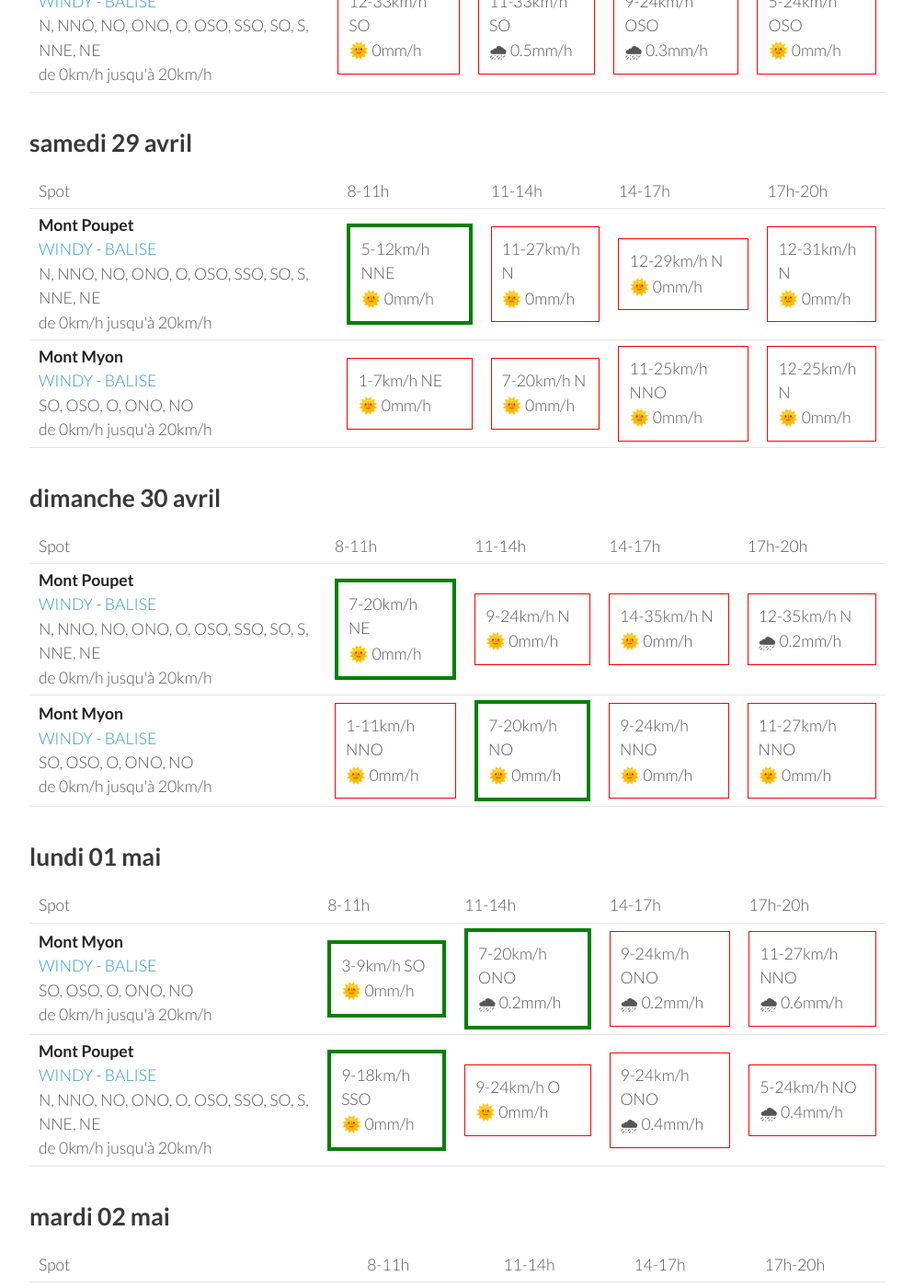
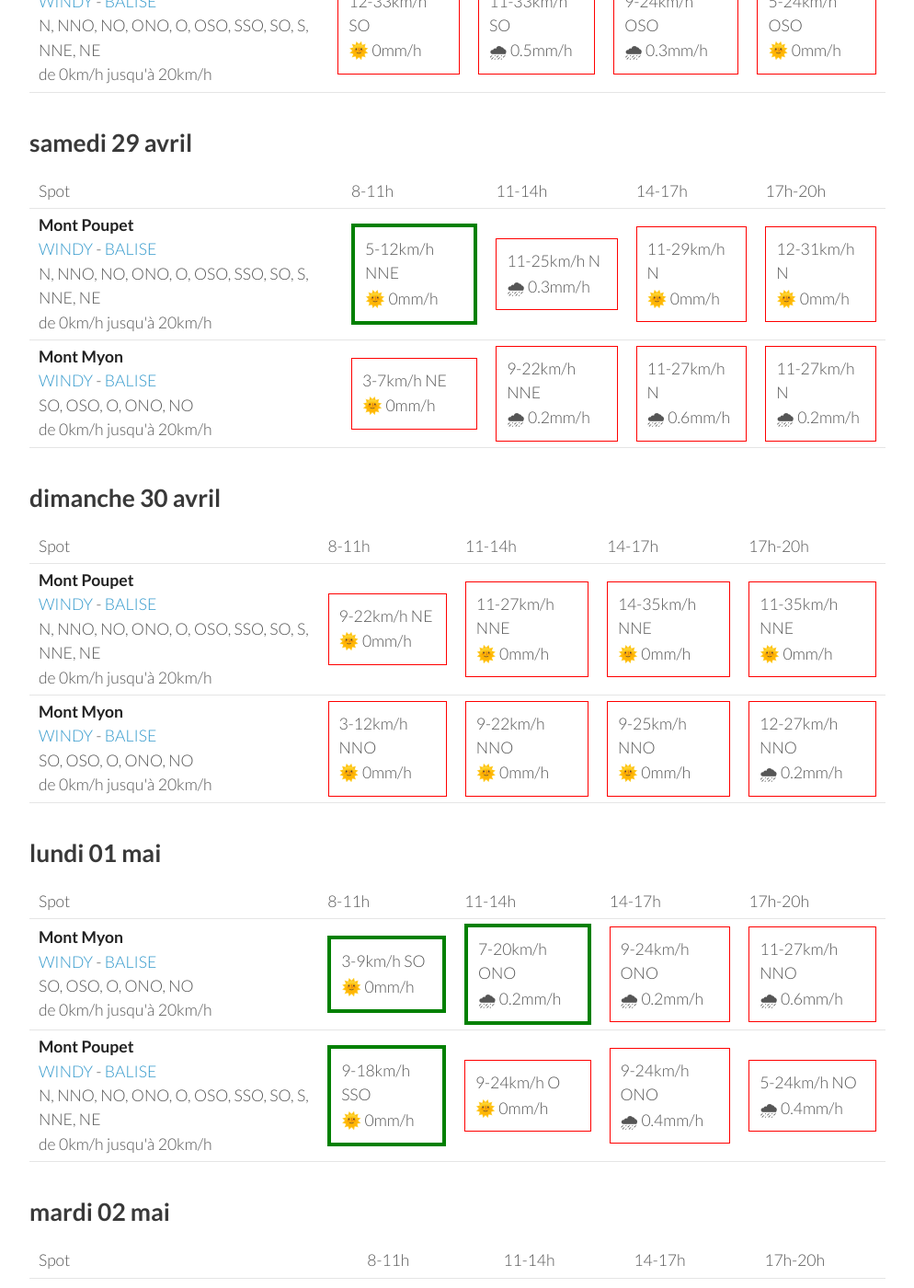
Before and after one commit to parapente-dans-le-nord/parapente-dans-le-nord.github.io, a Jekyll site: the page built from jura.markdown, in a window 1280 px wide and 1400 px high, scrolled down 921 px. Shown: the whole window at 92% size, without its empty margins (26-1020 px from the left). Built offline with Jekyll 4.4.1, drawn with Linux system fonts in a browser that asks for light colours; some of the changed text lies outside the part shown.

Commit message:
update index.markdown

```diff
--- a/jura.markdown
+++ b/jura.markdown
@@ -95,8 +95,8 @@ page mise à jour le jeudi 27 avril 13:20
         <td><strong>Mont Poupet</strong><br><a href="https://windy.com/46.970/5.876?46.541,5.876,8">WINDY</a> - <span class=""><a href="http://www.balisemeteo.com/balise.php?idBalise=92">BALISE</a> </span><br> <span class="vent-favorable">N, NNO, NO, ONO, O, OSO, SSO, SO, S, NNE, NE</span><br><span class="force-vent">de 0km/h jusqu'à 20km/h</span> </td>
 
             <td><div class="flyable"><p>5-12km/h NNE</p><p>🌞 0mm/h</p></div></td>
-            <td><div class="not-flyable"><p>11-27km/h N</p><p>🌞 0mm/h</p></div></td>
-            <td><div class="not-flyable"><p>12-29km/h N</p><p>🌞 0mm/h</p></div></td>
+            <td><div class="not-flyable"><p>11-25km/h N</p><p>🌧 0.3mm/h</p></div></td>
+            <td><div class="not-flyable"><p>11-29km/h N</p><p>🌞 0mm/h</p></div></td>
             <td><div class="not-flyable"><p>12-31km/h N</p><p>🌞 0mm/h</p></div></td>
 
 
@@ -104,10 +104,10 @@ page mise à jour le jeudi 27 avril 13:20
 <tr>
         <td><strong>Mont Myon</strong><br><a href="https://windy.com/46.331/5.397?45.898,5.394,8,m:eWoagj8">WINDY</a> - <span class=""><a href="http://www.balisemeteo.com/balise.php?idBalise=70">BALISE</a> </span><br> <span class="vent-favorable">SO, OSO, O, ONO, NO</span><br><span class="force-vent">de 0km/h jusqu'à 20km/h</span> </td>
 
-            <td><div class="not-flyable"><p>1-7km/h NE</p><p>🌞 0mm/h</p></div></td>
-            <td><div class="not-flyable"><p>7-20km/h N</p><p>🌞 0mm/h</p></div></td>
-            <td><div class="not-flyable"><p>11-25km/h NNO</p><p>🌞 0mm/h</p></div></td>
-            <td><div class="not-flyable"><p>12-25km/h N</p><p>🌞 0mm/h</p></div></td>
+            <td><div class="not-flyable"><p>3-7km/h NE</p><p>🌞 0mm/h</p></div></td>
+            <td><div class="not-flyable"><p>9-22km/h NNE</p><p>🌧 0.2mm/h</p></div></td>
+            <td><div class="not-flyable"><p>11-27km/h N</p><p>🌧 0.6mm/h</p></div></td>
+            <td><div class="not-flyable"><p>11-27km/h N</p><p>🌧 0.2mm/h</p></div></td>
 
 
     </tr>
@@ -130,20 +130,20 @@ page mise à jour le jeudi 27 avril 13:20
 <tr>
         <td><strong>Mont Poupet</strong><br><a href="https://windy.com/46.970/5.876?46.541,5.876,8">WINDY</a> - <span class=""><a href="http://www.balisemeteo.com/balise.php?idBalise=92">BALISE</a> </span><br> <span class="vent-favorable">N, NNO, NO, ONO, O, OSO, SSO, SO, S, NNE, NE</span><br><span class="force-vent">de 0km/h jusqu'à 20km/h</span> </td>
 
-            <td><div class="flyable"><p>7-20km/h NE</p><p>🌞 0mm/h</p></div></td>
-            <td><div class="not-flyable"><p>9-24km/h N</p><p>🌞 0mm/h</p></div></td>
-            <td><div class="not-flyable"><p>14-35km/h N</p><p>🌞 0mm/h</p></div></td>
-            <td><div class="not-flyable"><p>12-35km/h N</p><p>🌧 0.2mm/h</p></div></td>
+            <td><div class="not-flyable"><p>9-22km/h NE</p><p>🌞 0mm/h</p></div></td>
+            <td><div class="not-flyable"><p>11-27km/h NNE</p><p>🌞 0mm/h</p></div></td>
+            <td><div class="not-flyable"><p>14-35km/h NNE</p><p>🌞 0mm/h</p></div></td>
+            <td><div class="not-flyable"><p>11-35km/h NNE</p><p>🌞 0mm/h</p></div></td>
 
 
     </tr>
 <tr>
         <td><strong>Mont Myon</strong><br><a href="https://windy.com/46.331/5.397?45.898,5.394,8,m:eWoagj8">WINDY</a> - <span class=""><a href="http://www.balisemeteo.com/balise.php?idBalise=70">BALISE</a> </span><br> <span class="vent-favorable">SO, OSO, O, ONO, NO</span><br><span class="force-vent">de 0km/h jusqu'à 20km/h</span> </td>
 
-            <td><div class="not-flyable"><p>1-11km/h NNO</p><p>🌞 0mm/h</p></div></td>
-            <td><div class="flyable"><p>7-20km/h NO</p><p>🌞 0mm/h</p></div></td>
-            <td><div class="not-flyable"><p>9-24km/h NNO</p><p>🌞 0mm/h</p></div></td>
-            <td><div class="not-flyable"><p>11-27km/h NNO</p><p>🌞 0mm/h</p></div></td>
+            <td><div class="not-flyable"><p>3-12km/h NNO</p><p>🌞 0mm/h</p></div></td>
+            <td><div class="not-flyable"><p>9-22km/h NNO</p><p>🌞 0mm/h</p></div></td>
+            <td><div class="not-flyable"><p>9-25km/h NNO</p><p>🌞 0mm/h</p></div></td>
+            <td><div class="not-flyable"><p>12-27km/h NNO</p><p>🌧 0.2mm/h</p></div></td>
 
 
     </tr>
```
Also changed, not shown: other parts of jura.markdown (+1 -1 lines).
